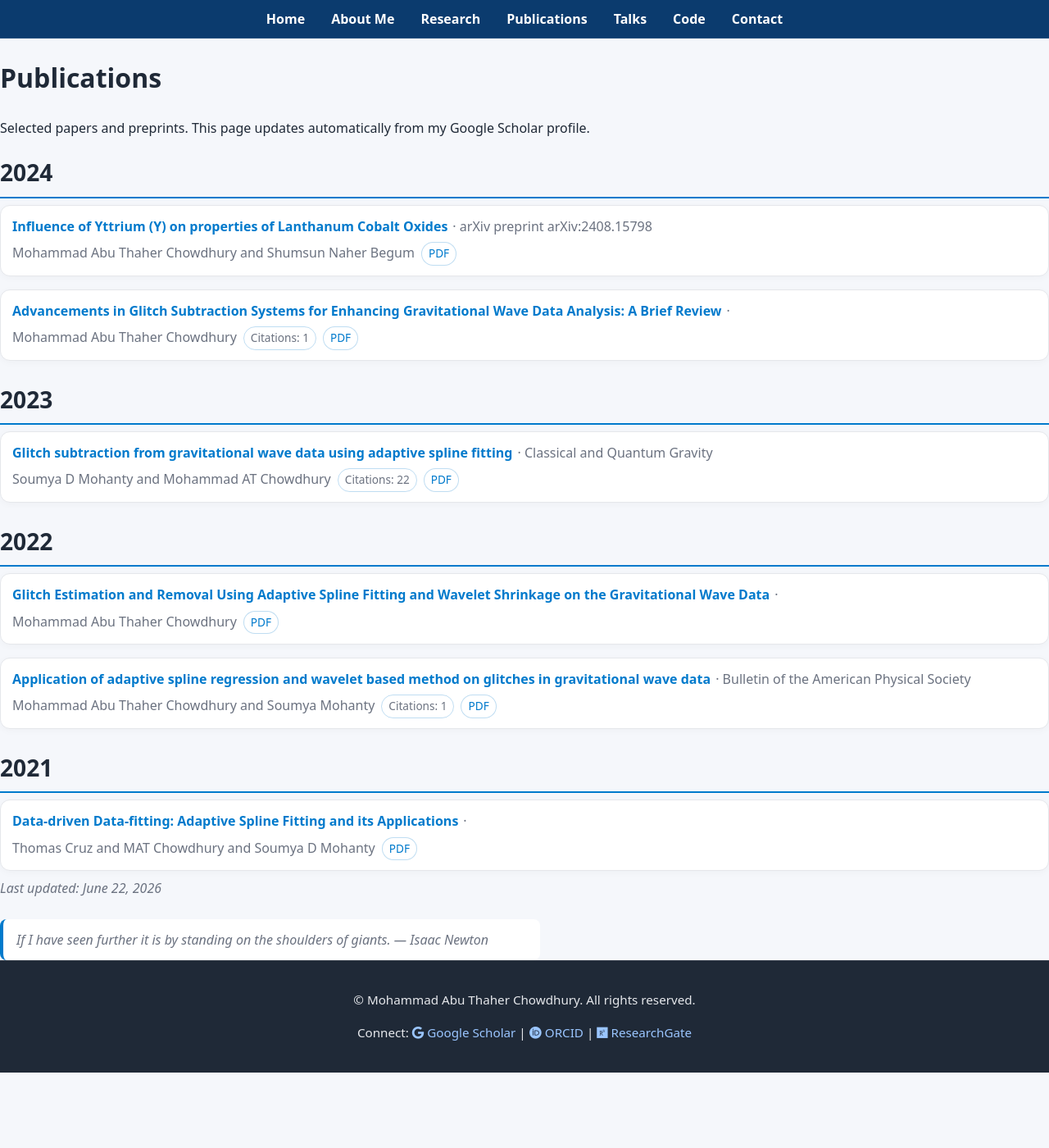
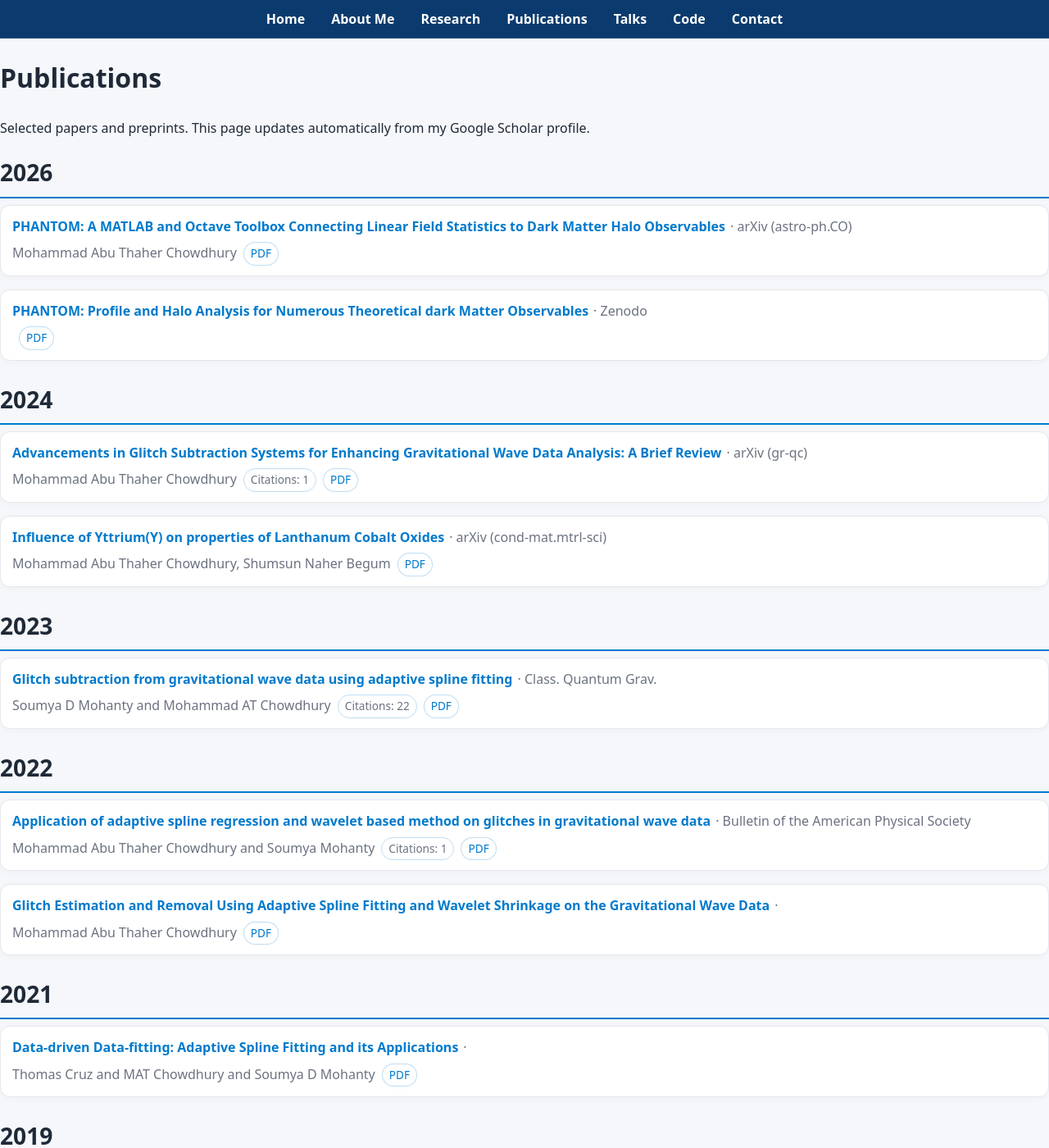
Before and after one commit to matc-thaher/website, a Jekyll site: the page built from publications.md, in a window 1280 px wide and 1400 px high. Shown: the whole window at 82% size. Built offline with Jekyll 4.4.1, drawn with Linux system fonts in a browser that asks for light colours; some of the changed text lies outside the part shown.

Commit message:
chore: merged publications (Scholar + arXiv + ORCID + Crossref)

```diff
--- a/_data/scholar.json
+++ b/_data/scholar.json
@@ -1,23 +1,88 @@
 {
-  "updated": "2026-06-22T08:56:13.598637Z",
+  "updated": "2026-06-22T09:47:42.991585Z",
   "publications": [
     {
-      "title": "Glitch subtraction from gravitational wave data using adaptive spline fitting",
-      "authors": "Soumya D Mohanty and Mohammad AT Chowdhury",
-      "year": 2023,
-      "venue": "Classical and Quantum Gravity",
-      "url": "https://iopscience.iop.org/article/10.1088/1361-6382/acd0fe/meta",
+      "title": "PHANTOM: Profile and Halo Analysis for Numerous Theoretical dark Matter Observables",
+      "authors": "",
+      "year": 2026,
+      "venue": "Zenodo",
+      "url": "https://zenodo.org/doi/10.5281/zenodo.19700920",
       "pdf_url": "",
-      "citations": 22
+      "doi": "10.5281/ZENODO.19700920",
+      "citations": 0,
+      "source": [
+        "orcid"
+      ]
+    },
+    {
+      "title": "PHANTOM: A MATLAB and Octave Toolbox Connecting Linear Field Statistics to Dark Matter Halo Observables",
+      "authors": "Mohammad Abu Thaher Chowdhury",
+      "year": 2026,
+      "venue": "arXiv (astro-ph.CO)",
+      "url": "https://arxiv.org/abs/2606.19104v1",
+      "pdf_url": "https://arxiv.org/pdf/2606.19104v1",
+      "doi": "",
+      "citations": 0,
+      "source": [
+        "arxiv"
+      ]
+    },
+    {
+      "title": "Influence of Yttrium(Y) on properties of Lanthanum Cobalt Oxides",
+      "authors": "Mohammad Abu Thaher Chowdhury, Shumsun Naher Begum",
+      "year": 2024,
+      "venue": "arXiv (cond-mat.mtrl-sci)",
+      "url": "https://arxiv.org/abs/2408.15798v1",
+      "pdf_url": "https://arxiv.org/pdf/2408.15798v1",
+      "doi": "",
+      "citations": 0,
+      "source": [
+        "arxiv",
+        "scholar"
+      ]
     },
     {
       "title": "Advancements in Glitch Subtraction Systems for Enhancing Gravitational Wave Data Analysis: A Brief Review",
       "authors": "Mohammad Abu Thaher Chowdhury",
       "year": 2024,
+      "venue": "arXiv (gr-qc)",
+      "url": "https://arxiv.org/abs/2406.01318v1",
+      "pdf_url": "https://arxiv.org/pdf/2406.01318v1",
+      "doi": "10.48550/arXiv.2406.01318",
+      "citations": 1,
+      "source": [
+        "arxiv",
+        "orcid",
+        "scholar"
+      ]
+    },
+    {
+      "title": "Glitch subtraction from gravitational wave data using adaptive spline fitting",
+      "authors": "Soumya D Mohanty and Mohammad AT Chowdhury",
+      "year": 2023,
+      "venue": "Class. Quantum Grav.",
+      "url": "https://doi.org/10.1088/1361-6382/acd0fe",
+      "pdf_url": "",
+      "doi": "10.1088/1361-6382/acd0fe",
+      "citations": 22,
+      "source": [
+        "crossref",
+        "orcid",
+        "scholar"
+      ]
+    },
+    {
+      "title": "Glitch Estimation and Removal Using Adaptive Spline Fitting and Wavelet Shrinkage on the Gravitational Wave Data",
+      "authors": "Mohammad Abu Thaher Chowdhury",
+      "year": 2022,
       "venue": "",
-      "url": "https://arxiv.org/abs/2406.01318",
+      "url": "https://search.proquest.com/openview/7f68a2c9fc2972f4eb08e0d1a8fcbd2e/1?pq-origsite=gscholar&cbl=18750&diss=y",
       "pdf_url": "",
-      "citations": 1
+      "doi": "",
+      "citations": 0,
+      "source": [
+        "scholar"
+      ]
     },
     {
       "title": "Application of adaptive spline regression and wavelet based method on glitches in gravitational wave data",
@@ -26,25 +91,11 @@
       "venue": "Bulletin of the American Physical Society",
       "url": "https://meetings-archive.aps.org/tsf/2022/f05/5/",
       "pdf_url": "",
-      "citations": 1
-    },
-    {
-      "title": "Influence of Yttrium (Y) on properties of Lanthanum Cobalt Oxides",
-      "authors": "Mohammad Abu Thaher Chowdhury and Shumsun Naher Begum",
-      "year": 2024,
-      "venue": "arXiv preprint arXiv:2408.15798",
-      "url": "https://arxiv.org/abs/2408.15798",
-      "pdf_url": "",
-      "citations": 0
-    },
-    {
-      "title": "Glitch Estimation and Removal Using Adaptive Spline Fitting and Wavelet Shrinkage on the Gravitational Wave Data",
-      "authors": "Mohammad Abu Thaher Chowdhury",
-      "year": 2022,
-      "venue": "",
-      "url": "https://search.proquest.com/openview/7f68a2c9fc2972f4eb08e0d1a8fcbd2e/1?pq-origsite=gscholar&cbl=18750&diss=y",
-      "pdf_url": "",
-      "citations": 0
+      "doi": "",
+      "citations": 1,
+      "source": [
+        "scholar"
+      ]
     },
     {
       "title": "Data-driven Data-fitting: Adaptive Spline Fitting and its Applications",
@@ -53,7 +104,24 @@
       "venue": "",
       "url": "https://repositories.lib.utexas.edu/items/fd04b32c-04dd-4d45-ad74-d6f5b4f2b174",
       "pdf_url": "",
-      "citations": 0
+      "doi": "",
+      "citations": 0,
+      "source": [
+        "scholar"
+      ]
+    },
+    {
+      "title": "Influence of Yttrium (Y) doping in Lanthanum Cobalt Oxide on electrical properties",
+      "authors": "",
+      "year": 2019,
+      "venue": "Unpublished",
+      "url": "https://rgdoi.net/10.13140/RG.2.2.31831.07841",
+      "pdf_url": "",
+      "doi": "10.13140/RG.2.2.31831.07841",
+      "citations": 0,
+      "source": [
+        "orcid"
+      ]
     }
   ]
 }
```
